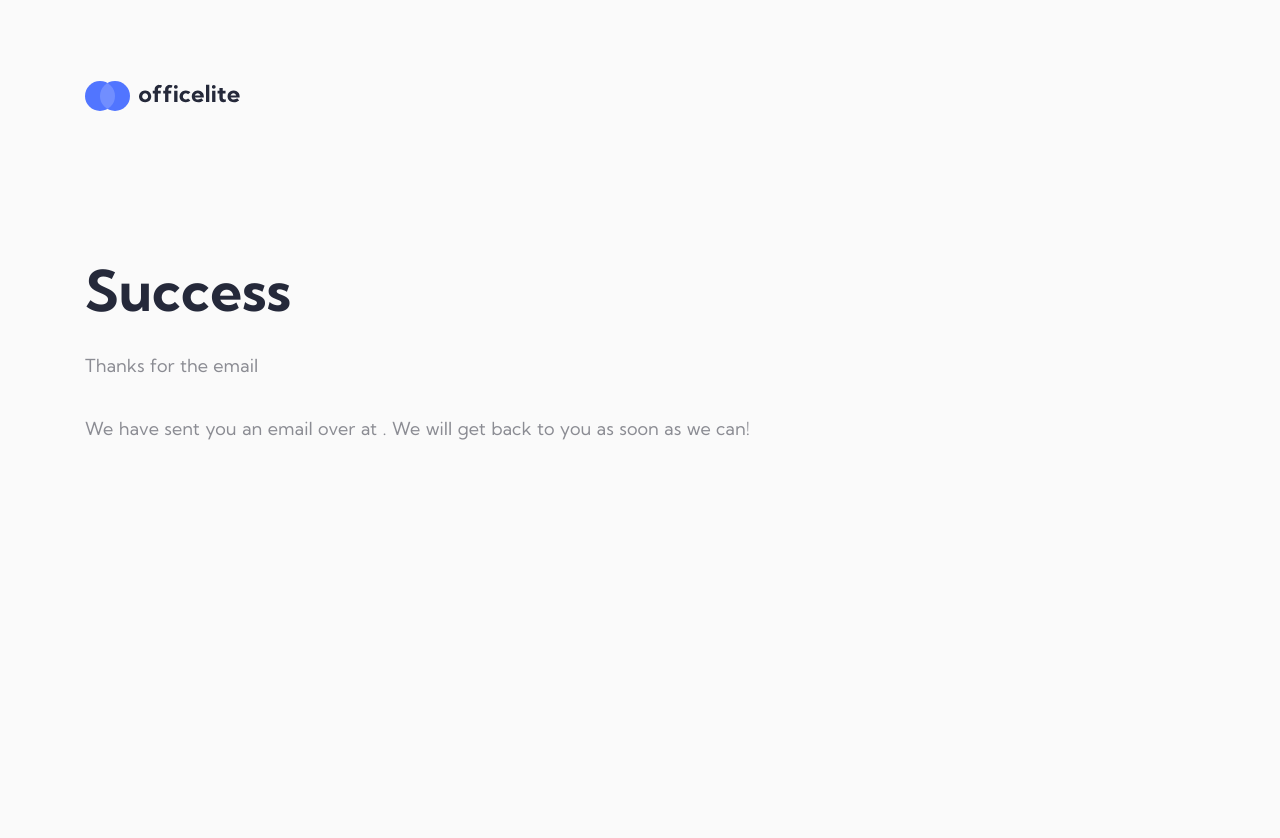
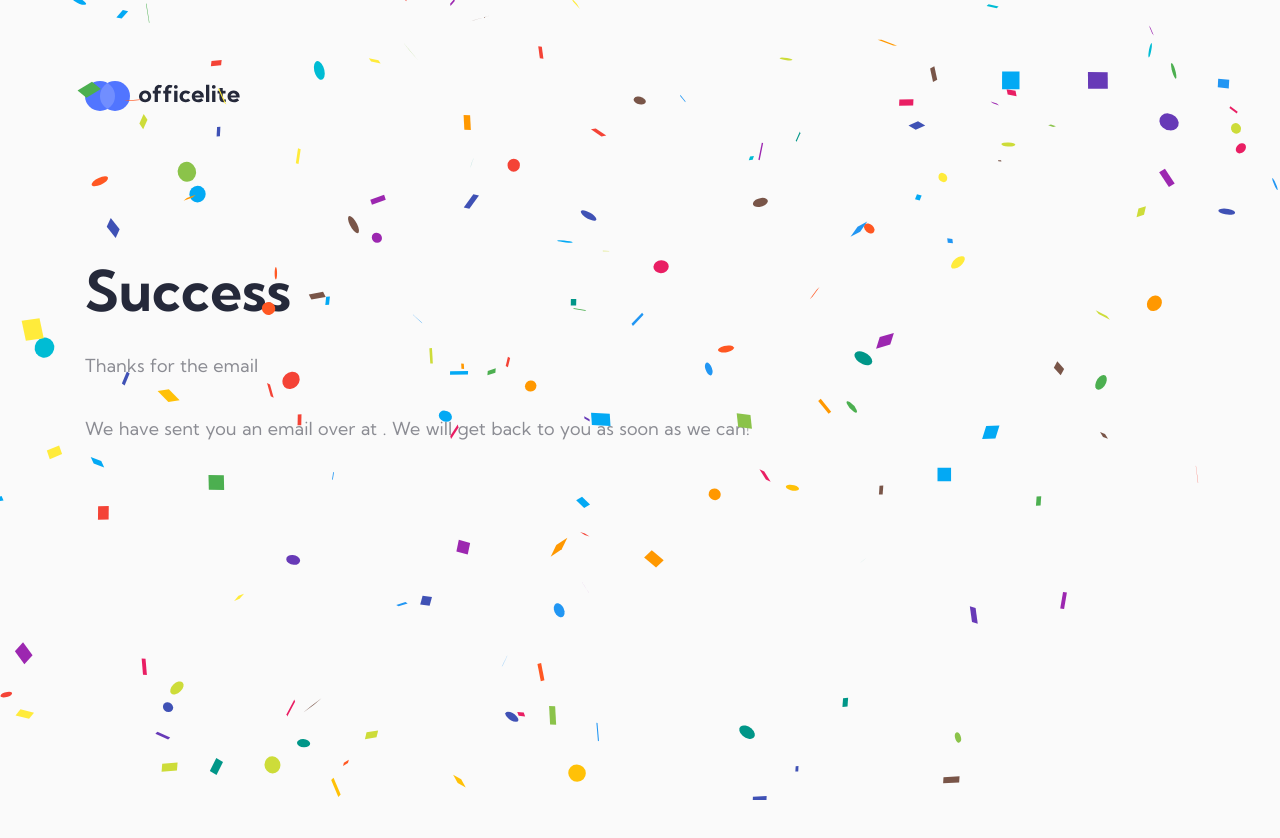
Before and after one commit to jarekTerejko/Officelite-coming-soon-site, a Next.js app: page /success in a window 1280 px wide. Shown: the top 838 px of the page. Built offline with nearby package versions, Linux system fonts and the light colour scheme.

Commit message:
add Confetti to Success page

```diff
--- a/package.json
+++ b/package.json
@@ -13,6 +13,7 @@
     "framer-motion": "^7.6.18",
     "next": "12.3.1",
     "react": "18.2.0",
+    "react-confetti": "^6.1.0",
     "react-dom": "18.2.0",
     "styled-components": "^5.3.6",
     "yup": "^0.32.11"
--- a/pages/success.js
+++ b/pages/success.js
@@ -1,13 +1,31 @@
 import { useRouter } from "next/router";
-import React from "react";
+import React, { useEffect, useState } from "react";
 import { ContainerElement } from "../components/Container/Container";
 import { HeadingPrimary } from "../components/Heading/HeadingPrimary";
 import { SignUpHeaderWrapper } from "../components/SignUpHeader/SignUpHeaderElements";
 import { TextRegularElement } from "../components/Text/TextRegular";
 import { motion } from "framer-motion";
+import Confetti from "react-confetti";
 
 const Success = () => {
   const router = useRouter();
+
+  const [pieces, setPieces] = useState(300);
+
+  const stopConfetti = () => {
+    setTimeout(() => {
+      setPieces(0);
+    }, 5000);
+  };
+
+  useEffect(() => {
+    stopConfetti();
+
+    // return () => {
+    //   second
+    // }
+  }, []);
+
   return (
     <motion.div
       initial={{ opacity: 0 }}
@@ -26,6 +44,7 @@ const Success = () => {
           </TextRegularElement>
         </ContainerElement>
       </SignUpHeaderWrapper>
+      <Confetti gravity={0.2} numberOfPieces={pieces} />
     </motion.div>
   );
 };
```
Also changed, not shown: 1 other file (tests, documents, lock files or other folders).
